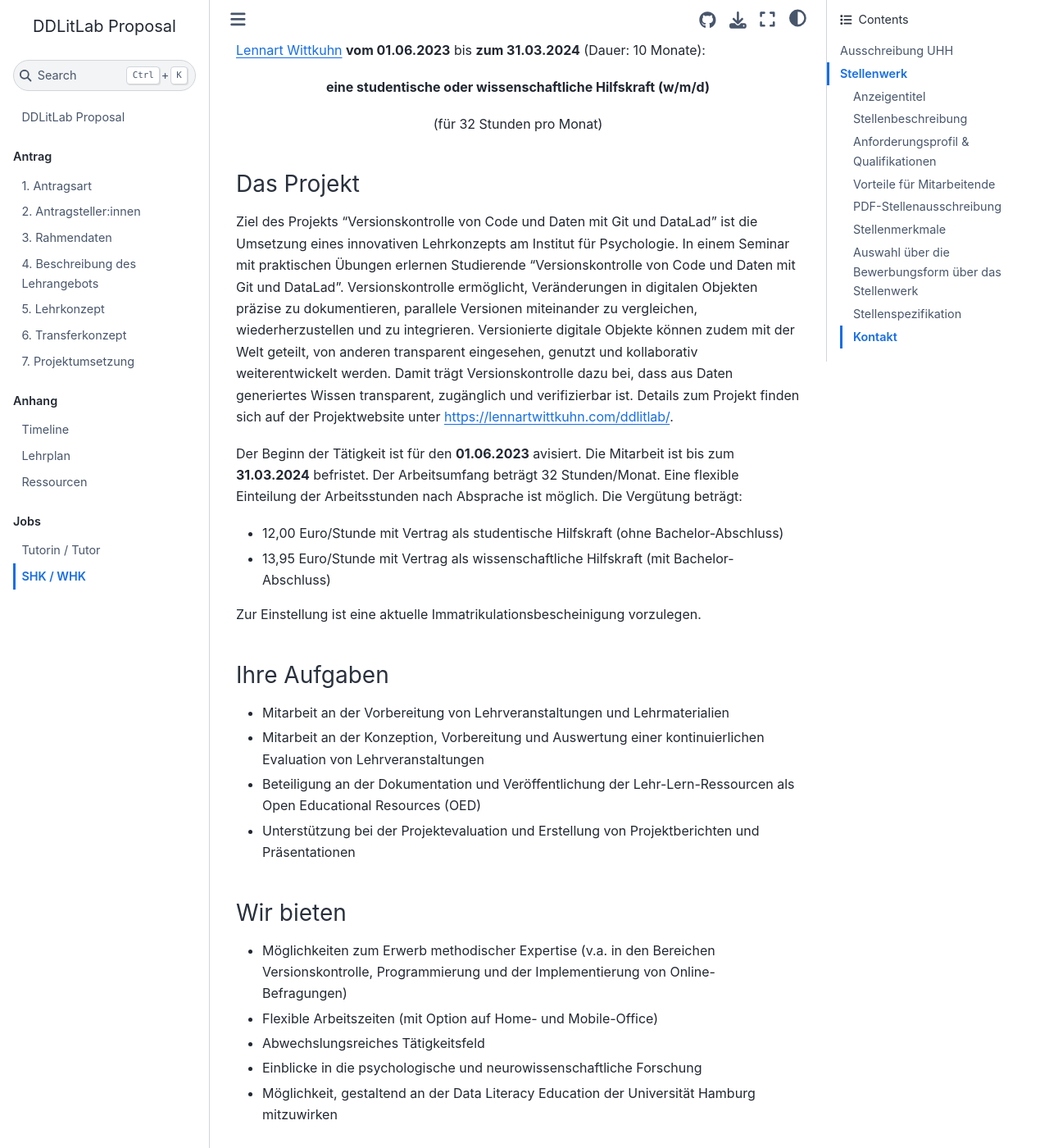
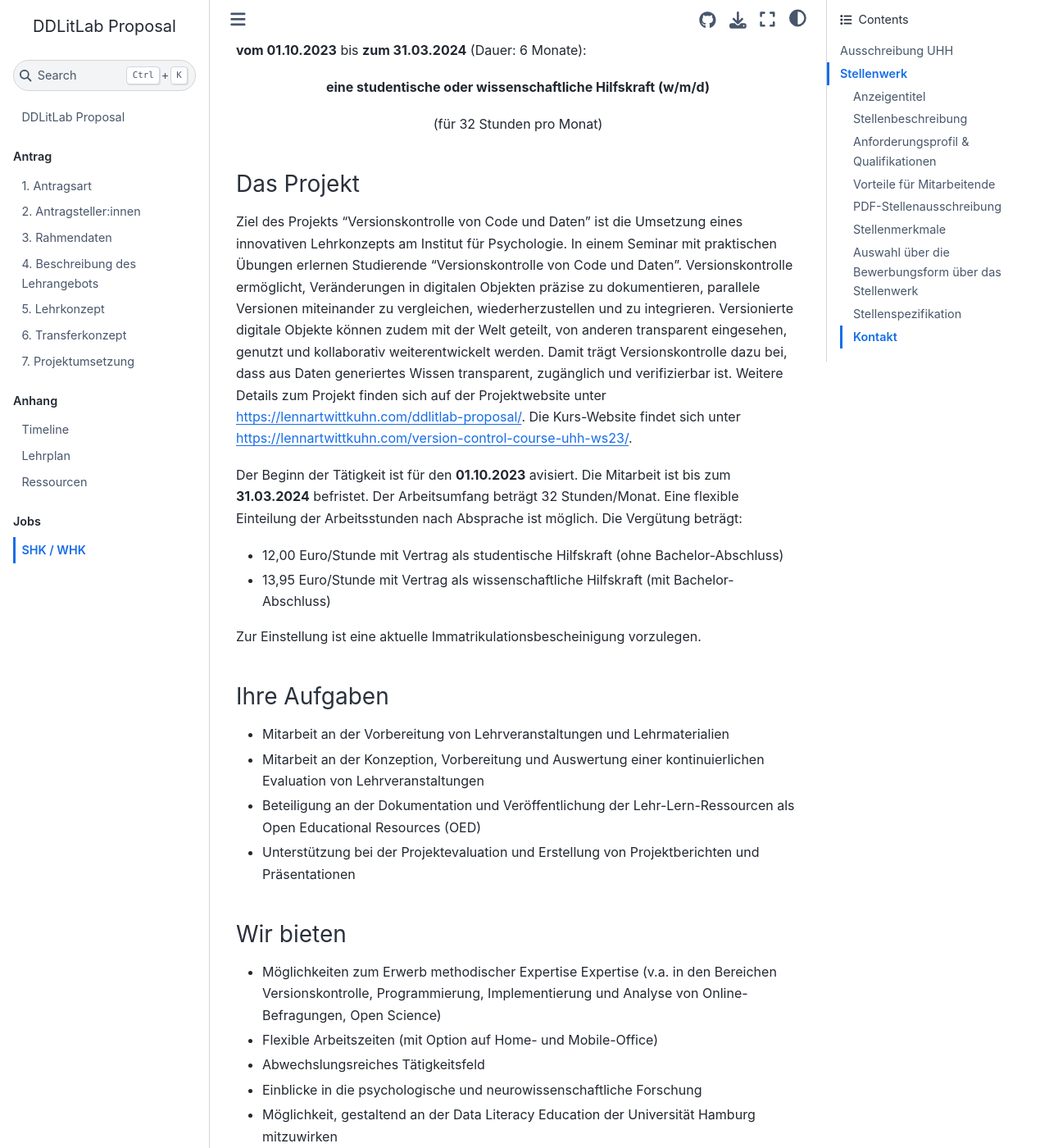
Before and after one commit to lnnrtwttkhn/ddlitlab-proposal, a Jupyter Book: the page built from docs/ausschreibung_whk.md, in a window 1280 px wide and 1400 px high, scrolled down 488 px. Shown: the whole window at 82% size. Built offline with Jupyter Book 1.0.4 settings and Sphinx 7.4.7 and the Sphinx Book theme 1.1.4, drawn with Linux system fonts in a browser that asks for light colours; some of the changed text lies outside the part shown.

Commit message:
update job announcement for RA position

````diff
--- a/docs/_toc.yml
+++ b/docs/_toc.yml
@@ -23,7 +23,7 @@ parts:
   - caption: Jobs
     numbered: false
     chapters:
-    - file: ausschreibung_tutor
-      title: Tutorin / Tutor
+    # - file: ausschreibung_tutor
+    #   title: Tutorin / Tutor
     - file: ausschreibung_whk
       title: SHK / WHK
--- a/docs/ausschreibung_whk.md
+++ b/docs/ausschreibung_whk.md
@@ -3,30 +3,30 @@
 ```{admonition} Informationen auf einen Blick
 :class: tip
 
-- 🗓 Dauer: 01.06.2023 bis 31.03.2024 (10 Monate)
+- 🗓 Dauer: 01.10.2023 bis 31.03.2024 (6 Monate)
 - 🕐 Stunden: 32 Stunden / Monat (flexible Arbeitszeiten)
 - 💰 Gehalt: 12,00 Euro / Stunde (SHK), 13,95 Euro / Stunde (WHK)
 - 📰 Anzeige auf [Stellenwerk](https://www.stellenwerk.de/hamburg/jobboerse/shkwhk-zur-mitarbeit-im-lehrlabor-projekt-versionskontrolle-von-code-und-daten-mit-git-und-datalad-an-der-uni-hamburg-230309-137531/)
-- 📄 {Download}`PDF-Version der Stellenausschreibung<../data/job_shk_whk_ddlitlab_git.pdf>`
+- 📄 {Download}`PDF-Version der Stellenausschreibung<../data/job_shk_whk_ddlitlab_git_winter.pdf>`
 ```
 
 ## Ausschreibung UHH
 
-Im [Arbeitsbereich "Lern- und Veränderungsmechanismen"](https://www.psy.uni-hamburg.de/arbeitsbereiche/lern-und-veraenderungsmechanismen.html) (Leitung: Prof. Dr. Nicolas Schuck) am [Institut für Psychologie](https://www.psy.uni-hamburg.de/) der Universität Hamburg suchen wir für das Projekt **"Versionskontrolle von Code und Daten mit Git und DataLad"** im Rahmen einer Förderung durch das ["Digital and Data Literacy in Teaching Lab" (DDLitlab)](https://www.isa.uni-hamburg.de/ddlitlab/data-literacy-lehrlabor/projektfoerderung.html) unter der Leitung von [Dr. Lennart Wittkuhn](https://lennartwittkuhn.com/) **vom 01.06.2023** bis **zum 31.03.2024** (Dauer: 10 Monate):
+Im [Arbeitsbereich "Lern- und Veränderungsmechanismen"](https://www.psy.uni-hamburg.de/arbeitsbereiche/lern-und-veraenderungsmechanismen.html) (Leitung: Prof. Dr. Nicolas Schuck) am [Institut für Psychologie](https://www.psy.uni-hamburg.de/) der Universität Hamburg suchen wir für das Projekt **"Versionskontrolle von Code und Daten"** im Rahmen einer Förderung durch das ["Digital and Data Literacy in Teaching Lab" (DDLitlab)](https://www.isa.uni-hamburg.de/ddlitlab/data-literacy-lehrlabor/projektfoerderung.html) unter der Leitung von [Dr. Lennart Wittkuhn](https://lennartwittkuhn.com/) **vom 01.10.2023** bis **zum 31.03.2024** (Dauer: 6 Monate):
 
 <p style="text-align: center;"><b>eine studentische oder wissenschaftliche Hilfskraft (w/m/d)</b></p>
 <p style="text-align: center;">(für 32 Stunden pro Monat)</p>
 
 ### Das Projekt
 
-Ziel des Projekts "Versionskontrolle von Code und Daten mit Git und DataLad" ist die Umsetzung eines innovativen Lehrkonzepts am Institut für Psychologie.
-In einem Seminar mit praktischen Übungen erlernen Studierende "Versionskontrolle von Code und Daten mit Git und DataLad".
+Ziel des Projekts "Versionskontrolle von Code und Daten" ist die Umsetzung eines innovativen Lehrkonzepts am Institut für Psychologie.
+In einem Seminar mit praktischen Übungen erlernen Studierende "Versionskontrolle von Code und Daten".
 Versionskontrolle ermöglicht, Veränderungen in digitalen Objekten präzise zu dokumentieren, parallele Versionen miteinander zu vergleichen, wiederherzustellen und zu integrieren.
 Versionierte digitale Objekte können zudem mit der Welt geteilt, von anderen transparent eingesehen, genutzt und kollaborativ weiterentwickelt werden.
 Damit trägt Versionskontrolle dazu bei, dass aus Daten generiertes Wissen transparent, zugänglich und verifizierbar ist.
-Details zum Projekt finden sich auf der Projektwebsite unter [https://lennartwittkuhn.com/ddlitlab/](https://lennartwittkuhn.com/ddlitlab/).
+Weitere Details zum Projekt finden sich auf der Projektwebsite unter [https://lennartwittkuhn.com/ddlitlab-proposal/](https://lennartwittkuhn.com/ddlitlab-proposal/). Die Kurs-Website findet sich unter [https://lennartwittkuhn.com/version-control-course-uhh-ws23/](https://lennartwittkuhn.com/version-control-course-uhh-ws23/).
 
-Der Beginn der Tätigkeit ist für den **01.06.2023** avisiert.
+Der Beginn der Tätigkeit ist für den **01.10.2023** avisiert.
 Die Mitarbeit ist bis zum **31.03.2024** befristet.
 Der Arbeitsumfang beträgt 32 Stunden/Monat.
 Eine flexible Einteilung der Arbeitsstunden nach Absprache ist möglich.
@@ -46,7 +46,7 @@ Zur Einstellung ist eine aktuelle Immatrikulationsbescheinigung vorzulegen.
 
 ### Wir bieten
 
-- Möglichkeiten zum Erwerb methodischer Expertise (v.a. in den Bereichen Versionskontrolle, Programmierung und der Implementierung von Online-Befragungen)
+- Möglichkeiten zum Erwerb methodischer Expertise Expertise (v.a. in den Bereichen Versionskontrolle, Programmierung, Implementierung und Analyse von Online-Befragungen, Open Science)
 - Flexible Arbeitszeiten (mit Option auf Home- und Mobile-Office)
 - Abwechslungsreiches Tätigkeitsfeld
 - Einblicke in die psychologische und neurowissenschaftliche Forschung
@@ -88,7 +88,7 @@ Dieser Abschnitt listet die benötigten Informationen für eine Ausschreibung de
 
 ### Anzeigentitel
 
-Studentische/wissenschaftliche Hilfskraft (SHK/WHK) zur Mitarbeit im Lehrlabor-Projekt "Versionskontrolle von Code und Daten mit Git und DataLad" an der Uni Hamburg
+Studentische/wissenschaftliche Hilfskraft (SHK/WHK) zur Mitarbeit im Lehrlabor-Projekt "Versionskontrolle von Code und Daten" an der Uni Hamburg
 
 ### Stellenbeschreibung
 
````
Also changed, not shown: other parts of docs/ausschreibung_whk.md (+4 -4 lines), docs/intro.md (+5 -5 lines), 1 other file.
